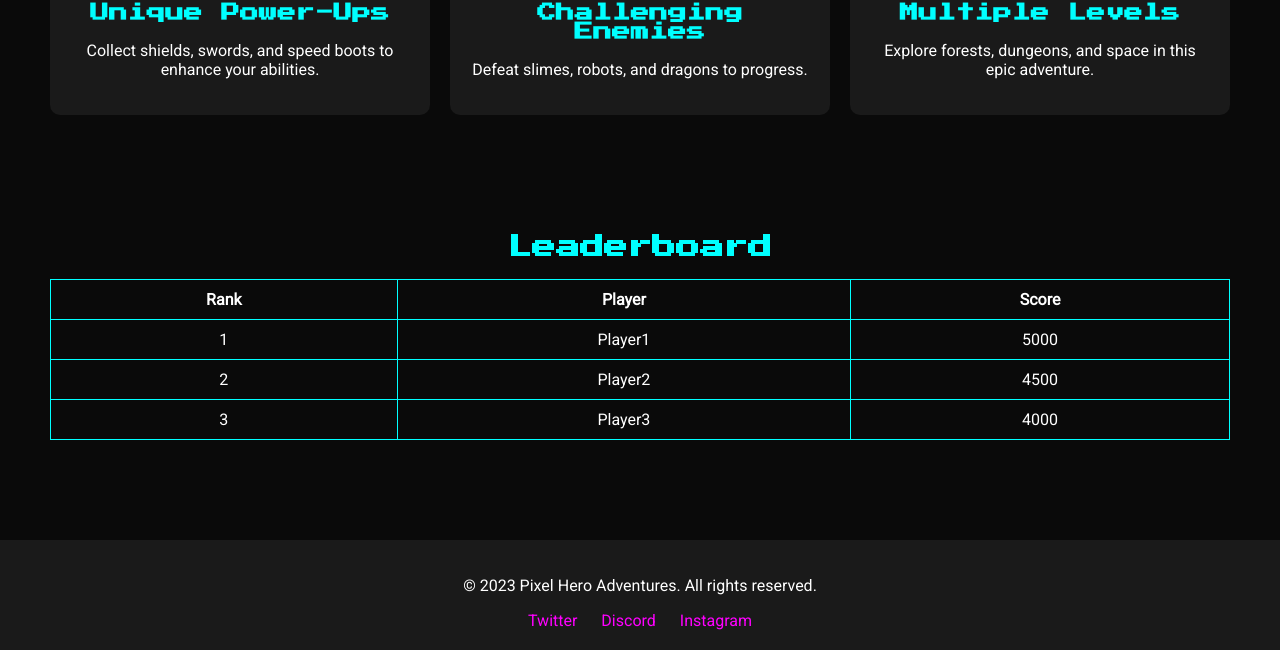
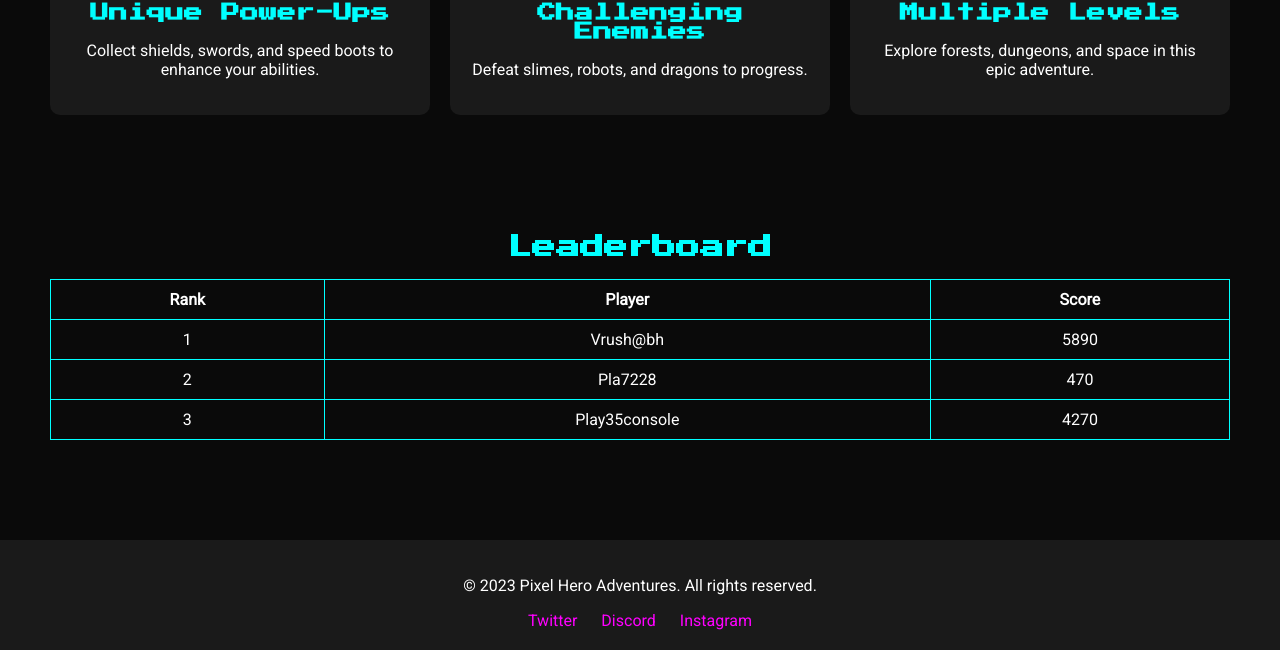
Before and after one commit to MasterBeast921/MariNo, a plain HTML site: page index.html in a window 1280 px wide. Shown: the part 539-1189 px from the top of the page. Drawn offline with Linux system fonts and the light colour scheme.

Commit message:
Update index.html

```diff
--- a/index.html
+++ b/index.html
@@ -202,18 +202,18 @@
       <tbody>
         <tr>
           <td>1</td>
-          <td>Player1</td>
-          <td>5000</td>
+          <td>Vrush@bh</td>
+          <td>5890</td>
         </tr>
         <tr>
           <td>2</td>
-          <td>Player2</td>
-          <td>4500</td>
+          <td>Pla7228</td>
+          <td>470</td>
         </tr>
         <tr>
           <td>3</td>
-          <td>Player3</td>
-          <td>4000</td>
+          <td>Play35console</td>
+          <td>4270</td>
         </tr>
       </tbody>
     </table>
```
